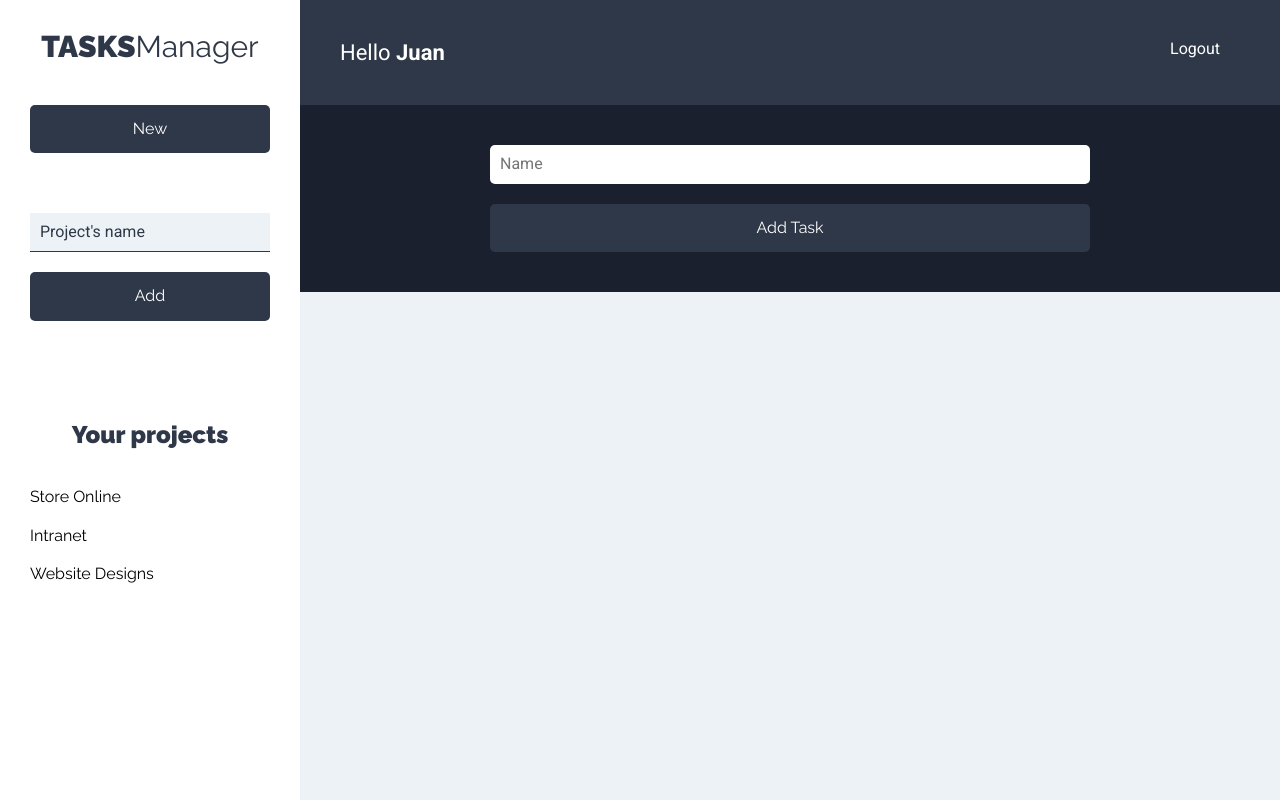
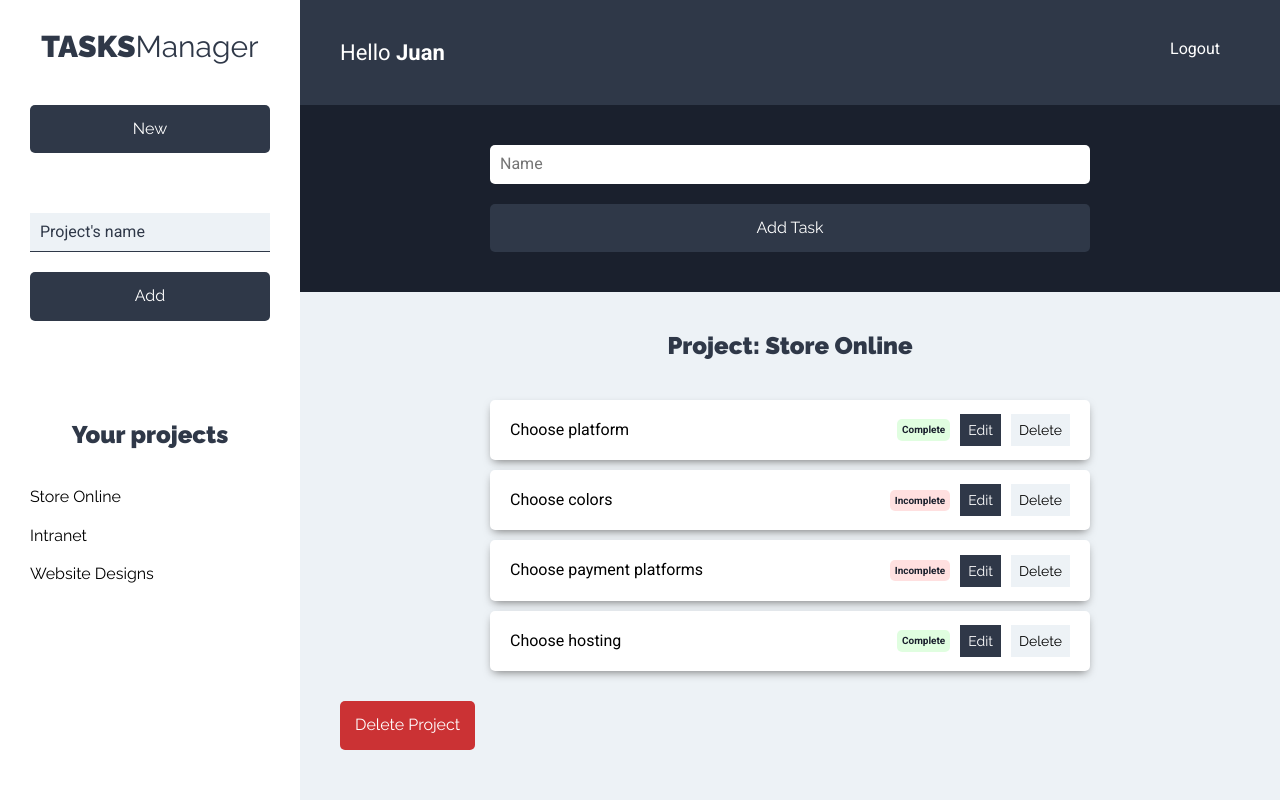
Before and after one commit to chara0511/taskmanager-client, a React (Create React App) app: page /projects in a window 1280 px wide. Built offline with nearby package versions, Linux system fonts and the light colour scheme.

Commit message:
adding more templates

```diff
--- a/src/components/projects/Projects.js
+++ b/src/components/projects/Projects.js
@@ -2,6 +2,7 @@ import React from "react";
 import Sidebar from "../layout/Sidebar";
 import Bar from "../layout/Bar";
 import FormTask from "../tasks/FormTask";
+import ListTasks from "../tasks/ListTasks";
 
 const Projects = () => {
   return (
@@ -13,7 +14,9 @@ const Projects = () => {
         <main>
           <FormTask />
 
-          <div className="tasks-container"></div>
+          <div className="tasks-container">
+            <ListTasks />
+          </div>
         </main>
       </div>
     </div>
--- a/src/components/tasks/ListTasks.js
+++ b/src/components/tasks/ListTasks.js
@@ -1,7 +1,31 @@
-import React from "react";
+import React, { Fragment } from "react";
+import Task from "./Task";
 
 const ListTasks = () => {
-  return <div></div>;
+  const tasks = [
+    { name: "Choose platform", state: true },
+    { name: "Choose colors", state: false },
+    { name: "Choose payment platforms", state: false },
+    { name: "Choose hosting", state: true },
+  ];
+
+  return (
+    <Fragment>
+      <h2>Project: Store Online</h2>
+
+      <ul className="tasks-list">
+        {tasks.length === 0 ? (
+          <li className="task">No tasks</li>
+        ) : (
+          tasks.map((task) => <Task task={task} />)
+        )}
+      </ul>
+
+      <button type="button" className="btn btn-delete">
+        Delete Project
+      </button>
+    </Fragment>
+  );
 };
 
 export default ListTasks;
--- a/src/components/tasks/Task.js
+++ b/src/components/tasks/Task.js
@@ -1,7 +1,30 @@
 import React from "react";
 
-const Task = () => {
-  return <div></div>;
+const Task = ({ task }) => {
+  return (
+    <li className="task shadow">
+      <p>{task.name}</p>
+      <div className="state">
+        {task.state ? (
+          <button type="button" className="complete">
+            Complete
+          </button>
+        ) : (
+          <button type="button" className="incomplete">
+            Incomplete
+          </button>
+        )}
+      </div>
+      <div className="actions">
+        <button type="button" className="btn btn-primary">
+          Edit
+        </button>
+        <button type="button" className="btn btn-secondary">
+          Delete
+        </button>
+      </div>
+    </li>
+  );
 };
 
 export default Task;
--- a/src/index.css
+++ b/src/index.css
@@ -4,6 +4,8 @@
   --gray2: #2f3848;
   --gray3: #1a202d;
   --black: #000000;
+  --red: #ff0000;
+  --red1: #cb3234;
   --headingFont: "Raleway", sans-serif;
   --textFont: "Roboto", sans-serif;
 }
@@ -88,6 +90,15 @@ a {
 
 .btn-secondary {
   background-color: var(--gray1);
+}
+
+.btn-delete {
+  background-color: var(--red1);
+  color: var(--white);
+}
+
+.btn-delete:hover {
+  background: var(--red);
 }
 
 .btn-block {
```
